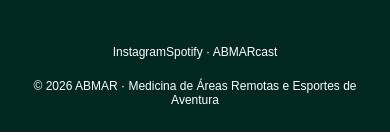
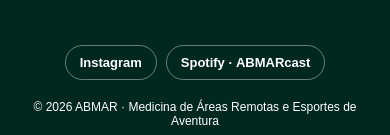
Before and after one commit to abmarwildmed/abmarsite, a Next.js app: page / in a window 390 px wide. Shown: the part 4999-5134 px from the top of the page. Built offline with nearby package versions, Linux system fonts and the light colour scheme.

Commit message:
Style ABMAR social media footer links

```diff
--- a/app/globals.css
+++ b/app/globals.css
@@ -52,3 +52,5 @@ body{font-family:Arial,Helvetica,sans-serif;-webkit-font-smoothing:antialiased}
 /* Footer logo: compact, visually remove white bitmap background on dark footer */
 .footerLogo{width:155px!important;height:auto!important;max-width:155px!important;background:transparent!important;border:0!important;border-radius:0!important;padding:0!important;filter:invert(1) hue-rotate(180deg);mix-blend-mode:screen;object-fit:contain!important}
 @media(max-width:650px){.footerLogo{width:155px!important;max-width:155px!important;height:auto!important}.footerInner{align-items:center!important}}
+
+.abmarSocial{display:flex;align-items:center;justify-content:center;flex-wrap:wrap;gap:12px}.abmarSocial a{display:inline-flex;padding:9px 14px;border:1px solid #ffffff66;border-radius:24px;color:#fff;text-decoration:none;font-size:13px;font-weight:700}.abmarSocial a:hover{background:#ffffff22}@media(max-width:650px){.abmarSocial{gap:9px}}
```
